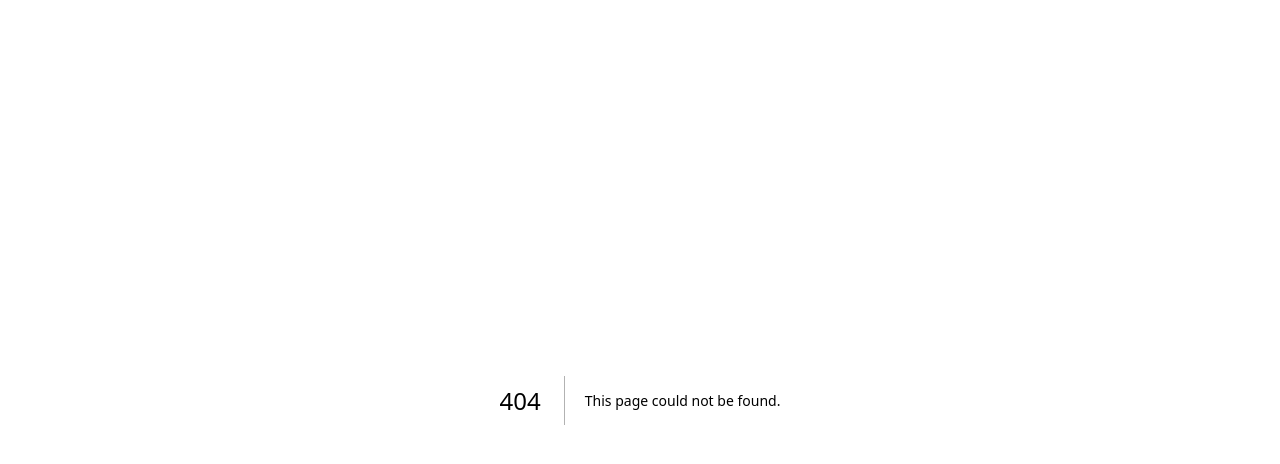
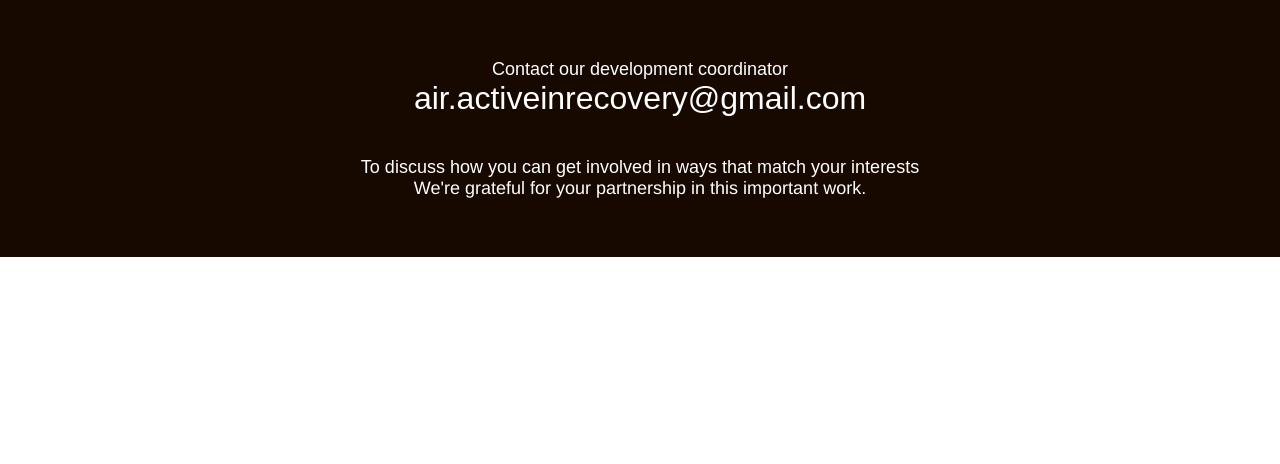
Before and after one commit to AdeJulius46/anime, a Next.js app: page /Landing/Folder in a window 1280 px wide. Before the commit this address had no page. Shown: the top 464 px of the page. Built offline with nearby package versions, Linux system fonts and the light colour scheme.

Commit message:
addded footer

```diff
--- a/src/app/Landing/Comprehensive/page.tsx
+++ b/src/app/Landing/Comprehensive/page.tsx
@@ -1,6 +1,6 @@
 "use client";
 import React, { useRef } from "react";
-import { motion, useScroll, useTransform } from "framer-motion";
+import { useInView, motion, useScroll, useTransform } from "framer-motion";
 
 const supportServices = [
   {
@@ -22,6 +22,8 @@ const supportServices = [
 
 const Comprehensive = () => {
   const containerRef = useRef(null);
+   const isInView = useInView(containerRef, { once: true, margin: "-100px" })
+
   const { scrollYProgress } = useScroll({
     target: containerRef,
     offset: ["start start", "end end"],
@@ -35,12 +37,26 @@ const Comprehensive = () => {
       >
         {/* Section Heading */}
         <motion.h2
+           initial={{ opacity: 0, filter: "blur(10px)" }}
+        animate={isInView ? { opacity: 1, filter: "blur(0px)" } : {}}
+        transition={{
+          duration: 1.5,
+          ease: "easeOut",
+        }}
+
           className="text-center font-serif  text-[#2c2c2c] text-[32px] md:text-[56px] mb-6"
         >
           Comprehensive Support Services
         </motion.h2>
 
         <motion.p
+        initial={{ opacity: 0  }} // starts lower and invisible
+      animate={isInView ? { opacity: 1 } : {}}  // fades in and slides up
+      transition={{
+         delay: 1,                       // ⏳ wait 3 seconds before starting
+         duration: 1,                     // fade in over 1 second
+         ease: "easeInOut"    // smooth easing
+      }}
           className="text-center  [font-family:'Sora',Helvetica] text-[14px]  text-[#2c2c2c] md:text-[18px] text-base md:text-lg max-w-2xl mb-16"
         >
           At Active in Recovery, we understand that navigating the path to
--- /dev/null
+++ b/src/app/Landing/Folder/page.tsx
@@ -0,0 +1,67 @@
+"use client"
+import React from 'react'
+import { useRef } from "react";
+import { useInView, motion, useScroll, useTransform } from "framer-motion";
+
+function Footer() {
+   const containerRef = useRef(null);
+       const isInView = useInView(containerRef, { once: true, margin: "-100px" })
+
+         const { scrollYProgress } = useScroll({
+           target: containerRef,
+           offset: ["start start", "end end"],
+         });
+
+
+  return (
+    <div className='w-full'>
+
+        <motion.footer
+           ref={containerRef}
+
+        className=" relative h-[257px] w-full self-center flex flex-col justify-center  items-center  bg-[#170900]">
+        <motion.p
+          initial={{ opacity: 0  }} // starts lower and invisible
+      animate={isInView ? { opacity: 1 } : {}}  // fades in and slides up
+      transition={{
+         delay: 1,                       // ⏳ wait 3 seconds before starting
+         duration: 1,                     // fade in over 1 second
+         ease: "easeInOut"    // smooth easing
+      }}
+        className="  font-normal text-white text-lg text-center tracking-[0] leading-[normal]">
+          Contact our development coordinator
+        </motion.p>
+
+        <motion.p
+          initial={{ opacity: 0  }} // starts lower and invisible
+      animate={isInView ? { opacity: 1 } : {}}  // fades in and slides up
+      transition={{
+         delay: 2,                       // ⏳ wait 3 seconds before starting
+         duration: 1,                     // fade in over 1 second
+         ease: "easeInOut"    // smooth easing
+      }}
+        className='px-8  font-normal text-white text-[21px] md:text-[32px] text-center tracking-[0] leading-[normal]'>
+            air.activeinrecovery@gmail.com
+        </motion.p>
+        <motion.div
+          initial={{ opacity: 0  }} // starts lower and invisible
+      animate={isInView ? { opacity: 1 } : {}}  // fades in and slides up
+      transition={{
+         delay: 3,                       // ⏳ wait 3 seconds before starting
+         duration: 1,                     // fade in over 1 second
+         ease: "easeInOut"    // smooth easing
+      }}
+        className='mt-[40px]'>
+        <p className='font-normal text-white text-[14px] md:text-lg text-center tracking-[0] leading-[normal]'>
+            To discuss how you can get involved in ways that match your interests
+            </p>
+        <p className=" text-[14px] md:text-lg  [font-family:'Sora',Helvetica] font-normal text-white text-lg text-center tracking-[0] leading-[normal]">
+          We're grateful for your partnership in this important work.
+        </p>
+        </motion.div>
+      </motion.footer>
+    </div>
+  )
+}
+
+export default Footer
--- a/src/app/Landing/Ourmission/page.tsx
+++ b/src/app/Landing/Ourmission/page.tsx
@@ -1,9 +1,11 @@
 "use client";
 import React, { useRef } from "react";
-import { motion, useScroll, useTransform } from "framer-motion";
+import { motion, useScroll, useTransform, useInView } from "framer-motion";
 
 function OurMission() {
   const sectionRef = useRef(null);
+   const isInView = useInView(sectionRef, { once: true, margin: "-100px" })
+
 
   const { scrollYProgress } = useScroll({
     target: sectionRef,
@@ -15,7 +17,8 @@ function OurMission() {
   const missionItems = [
     {
       title: "Empower Lives",
-      description: "Providing the tools and support needed for lasting recovery",
+      description:
+        "Providing the tools and support needed for lasting recovery",
       imageSrc: "Frame 4.png",
       iconSrc: "Frame 5.png",
     },
@@ -35,26 +38,61 @@ function OurMission() {
   ];
 
   return (
-    <div ref={sectionRef} className="w-full bg-white relative ">
-      <section className="max-w-7xl mx-auto ">
-        <h2 className="text-center  px-4 md:px-0 py-[20px] md:py-[50px] font-serif  font-[600] text-[#2d2d2d] text-[32px] md:text-[56px] md:mb-16">
+    <div ref={sectionRef} className="w-full bg-white relative">
+      <section className="max-w-7xl mx-auto">
+        <motion.h2 className="text-center px-4 md:px-0 py-[20px] md:py-[50px] font-serif font-[400] text-[#2d2d2d] text-[32px] md:text-[56px] md:mb-16"
+        initial={{ opacity: 0, filter: "blur(10px)" }}
+        animate={isInView ? { opacity: 1, filter: "blur(0px)" } : {}}
+        transition={{
+          duration: 1.5,
+          ease: "easeOut",
+        }}
+        >
           Our Mission &amp; Vision
-        </h2>
+        </motion.h2>
 
-        <div className="flex flex-col space-y-[30px]   md:space-y-24 px-4 md:px-0">
-          {missionItems.map((item, index) => (
+        <div className="flex flex-col space-y-[30px] md:space-y-24 px-4 md:px-0">
+          {missionItems.map((item, index) => {
+            const itemRef = useRef(null);
+            const isInView = useInView(itemRef, { once: true, margin: "-100px" });
+
+            return (
               <div
                 key={index}
-              className="flex  flex-col  md:flex-row  gap-10"
+                ref={itemRef}
+                className="flex flex-col md:flex-row gap-10"
               >
                 {/* Text content */}
                 <div className="flex-1 px-4 md:px-0">
-                <h3 className="font-serif font-[500] text-[#2d2d2d] text-[20px] md:text-[47px] ">
+                  <motion.h3
+                    className="font-serif font-[500] text-[#2d2d2d] text-[20px] md:text-[47px]"
+                    initial={{ x: -80, opacity: 0 }}
+                    animate={
+                      isInView ? { x: 0, opacity: 1 } : { x: -80, opacity: 0 }
+                    }
+                    transition={{
+                      duration: 0.8,
+                      delay: index * 0.2,
+                      ease: "easeOut",
+                    }}
+                  >
                     {item.title}
-                </h3>
-                <p className=" [font-family:'Sora',Helvetica]   text-[#2c2c2c]  text-[14px]    md:text-[18px]  md:text-lg max-w-md mx-auto md:mx-0">
+                  </motion.h3>
+
+                  <motion.p
+                    className="[font-family:'Sora',Helvetica] text-[#2c2c2c] text-[14px] md:text-[18px] md:text-lg max-w-md mx-auto md:mx-0"
+                    initial={{ x: -80, opacity: 0 }}
+                    animate={
+                      isInView ? { x: 0, opacity: 1 } : { x: -80, opacity: 0 }
+                    }
+                    transition={{
+                      duration: 0.9,
+                      delay: index * 0.3 + 0.1,
+                      ease: "easeOut",
+                    }}
+                  >
                     {item.description}
-                </p>
+                  </motion.p>
                 </div>
 
                 {/* Image + icon */}
@@ -62,21 +100,21 @@ function OurMission() {
                   <motion.img
                     src={item.imageSrc}
                     alt={item.title}
-                  className="w-full md:max-w-[500px] md:max-w-[759px] h-auto object-cover "
+                    className="w-full md:max-w-[759px] h-auto object-cover"
                     style={{ scale }}
                     transition={{ duration: 0.6, ease: "easeInOut" }}
                   />
 
-                {/* Optional floating icon */}
+                  {/* Floating icon */}
                   <img
                     src={item.iconSrc}
                     alt={`${item.title} icon`}
                     className="hidden md:block absolute bottom-[-10px] left-[-375px] w-[316px] h-[246px] object-contain"
                   />
                 </div>
-
               </div>
-          ))}
+            );
+          })}
         </div>
       </section>
     </div>
--- a/src/app/page.tsx
+++ b/src/app/page.tsx
@@ -10,6 +10,7 @@ import Hero from "./Landing/Hero/page";
 import Ourpartner from "./Landing/Ourpartnership/page";
 import Ourmission from "./Landing/Ourmission/page";
 import Lenis from "lenis";
+import Footer from "./Landing/Folder/page";
 export default function Home() {
   useEffect(()=>{
     const lenis = new Lenis();
@@ -24,15 +25,16 @@ export default function Home() {
   return (
     <div className="relative  bg-[#fff]">
       {/* <Header /> */}
-      <Hero />
+      {/* <Hero /> */}
 
 
 
       <section className="bg-[#ffff]">
-        <About />
+        {/* <About />
         <Ourmission/>
         <Comprehensive />
-        <Ourpartner />
+        <Ourpartner />  */}
+        <Footer />
       </section>
     </div>
   );
```
Lines whose indentation alone changed are shown as unchanged.
